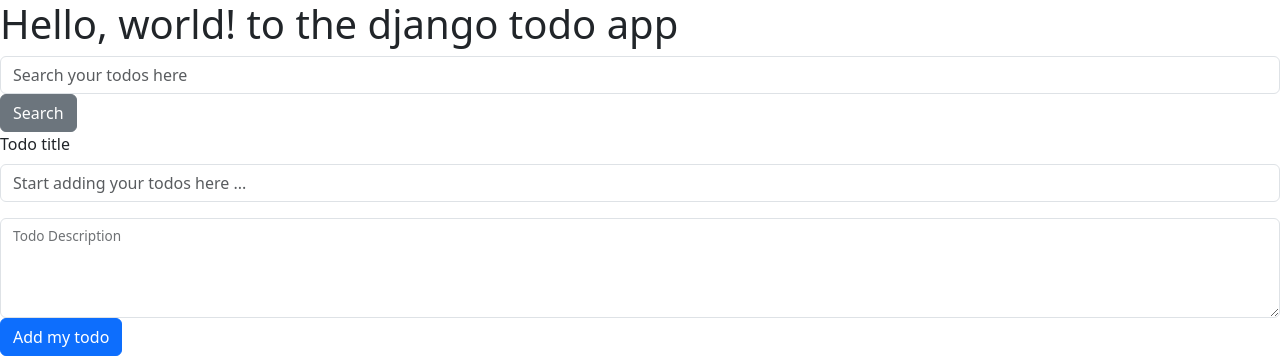
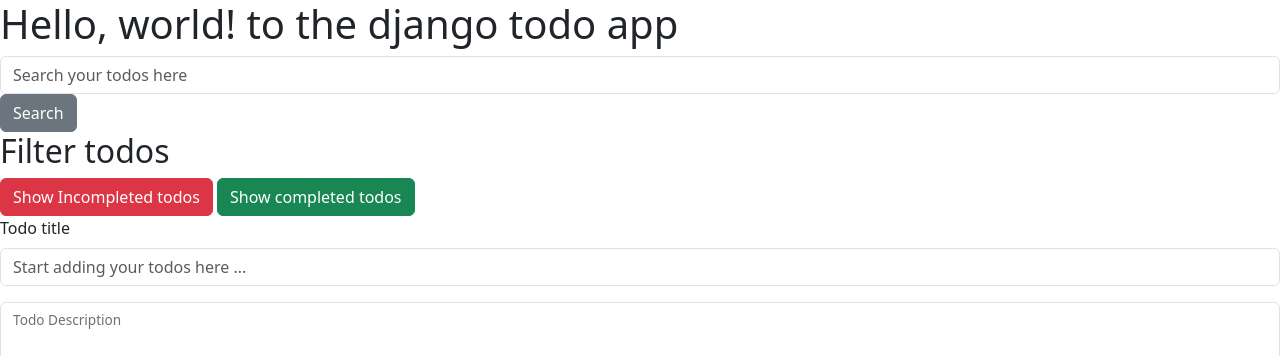
Before and after one commit to isadev97/django-basics-batch-2-repo, a Django app: page /todos/list/ in a window 1280 px wide. Shown: the top 356 px of the page. Run offline with Django 4.2, Linux system fonts and the light colour scheme; data that the repository does not hold is empty.

Commit message:
filter todos

```diff
--- a/todo_app/templates/list.html
+++ b/todo_app/templates/list.html
@@ -11,7 +11,10 @@
     <form method="GET" action="{% url 'todo_list_view' %}" >
         <input type="text" class="form-control" id="search" placeholder="Search your todos here" name="search" />
         <button type="submit" class="btn btn-secondary">Search</button>
-      </form>
+    </form>
+    <h2>Filter todos</h2>
+    <a class="btn btn-danger" href="/todos/list?status=incomplete">Show Incompleted todos</a>
+    <a class="btn btn-success" href="/todos/list?status=complete">Show completed todos</a>
     <form method="POST" action="{% url 'todo_create_view' %}">
       {% csrf_token %}
       <div class="mb-3">
--- a/todo_app/views.py
+++ b/todo_app/views.py
@@ -4,11 +4,18 @@ from todo_app.models import Todo
 
 # Create your views here.
 def list_view(request):
-    print(request.method)
     search_string = request.GET.get('search', "")
+    status_mapping = {
+        'incomplete' : False,
+        'complete' : True
+    }
+    status = request.GET.get('status', "")
     todo_list = Todo.objects.all().order_by("-created_at")
     if search_string != "":
         todo_list = todo_list.filter(title__istartswith=search_string)
+    if status != "":
+        status_in_boolean = status_mapping[status]
+        todo_list = todo_list.filter(completed=status_in_boolean)
     data = {
         "todo_list" : todo_list
     }
```
